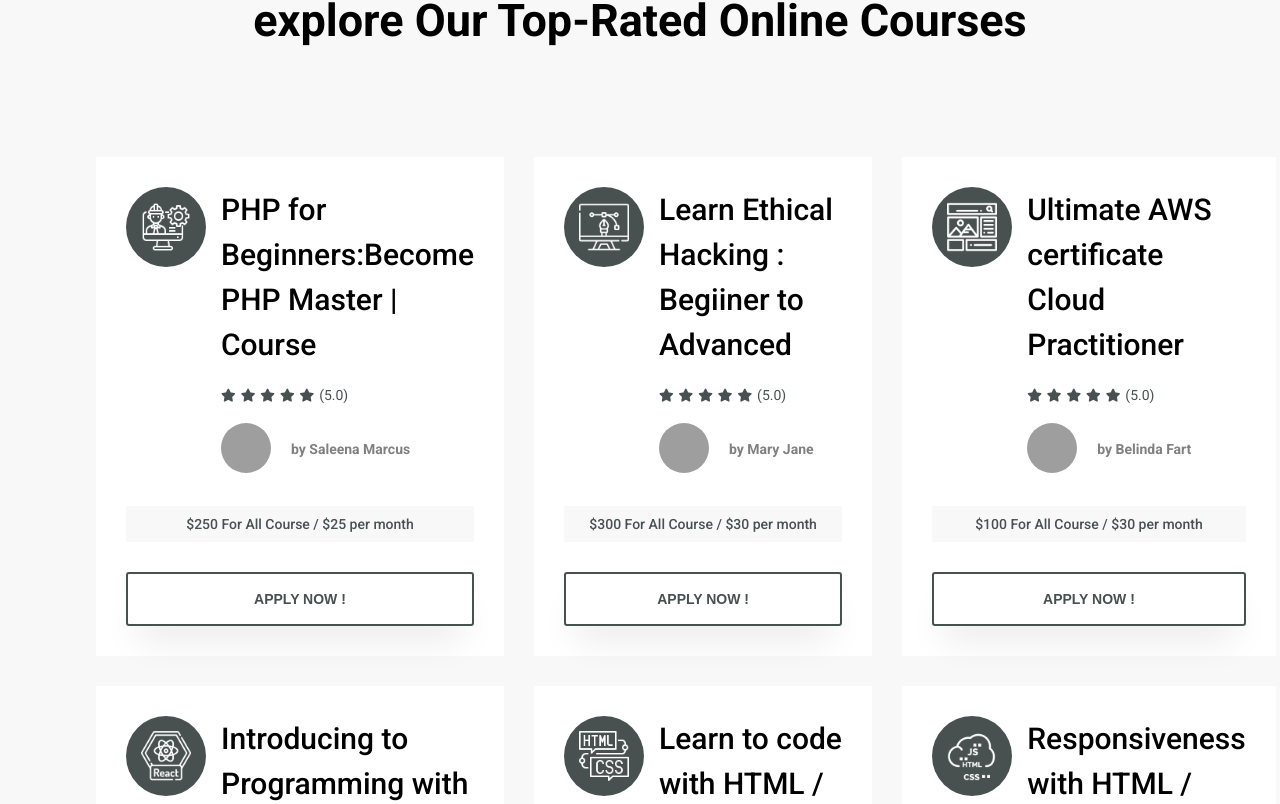
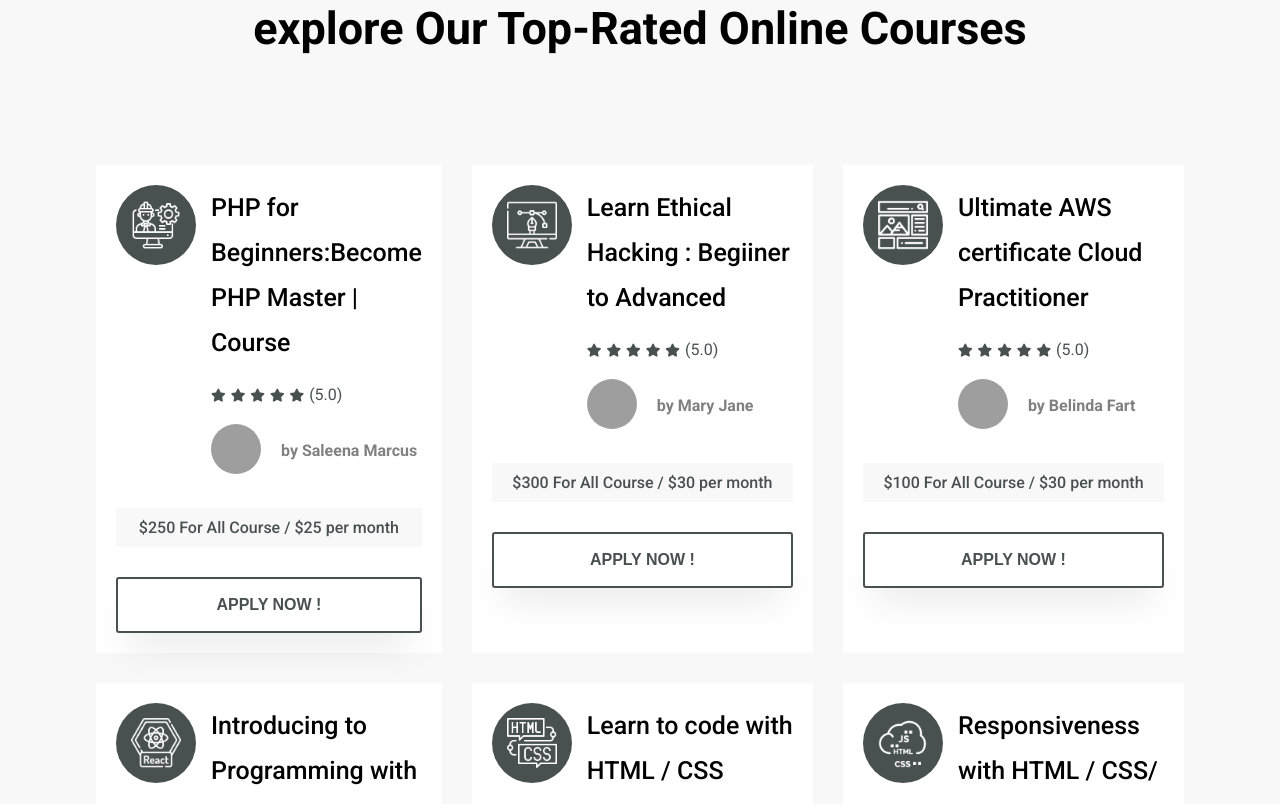
Before and after one commit to Zeehy123/Learning-Website, a React (Create React App) app: page /courses in a window 1280 px wide. Shown: the part 1501-2305 px from the top of the page. Built offline with nearby package versions, Linux system fonts and the light colour scheme; grey boxes are pictures that could not be loaded.

Commit message:
fixing font sizes

```diff
--- a/src/App.css
+++ b/src/App.css
@@ -3,7 +3,7 @@
   padding: 0;
   margin: 0;
   box-sizing: border-box;
-  font-size: 14px !important;
+  font-size: 16px !important;
   /* all: unset; */
 }
 body {
@@ -115,7 +115,7 @@
 }
 p {
   line-height: 30px;
-  font-size: 18px !important;
+  font-size: 16px !important;
 }
 .marginbottom {
   margin-bottom: 50px;
--- a/src/components/Courses/courses.css
+++ b/src/components/Courses/courses.css
@@ -12,7 +12,7 @@
 
       .items {
         background-color: #fff;
-        padding: 30px;
+        padding: 20px;
         text-align: center;
 
         .img {
@@ -33,7 +33,7 @@
           text-align: left;
 
           h1 {
-            font-size: 30px !important;
+            font-size: 25px !important;
             font-weight: 500;
             line-height: 45px;
           }
--- a/src/components/Home/Inhouse/Inhouse.css
+++ b/src/components/Home/Inhouse/Inhouse.css
@@ -17,7 +17,7 @@
         margin-right: 30px;
       }
       h1 {
-        font-size: 50px !important;
+        font-size: 30px !important;
       }
       h3 {
         font-size: 20px !important;
--- a/src/components/Testimonial/Testimonial.css
+++ b/src/components/Testimonial/Testimonial.css
@@ -6,7 +6,7 @@
     margin: auto;
 
     .items {
-      padding: 30px;
+      padding: 15px;
       transition: 0.5s;
       box-shadow: 0 5px 25px -2px rgb(0 0 0 / 6%);
       background-color: #fff;
```
